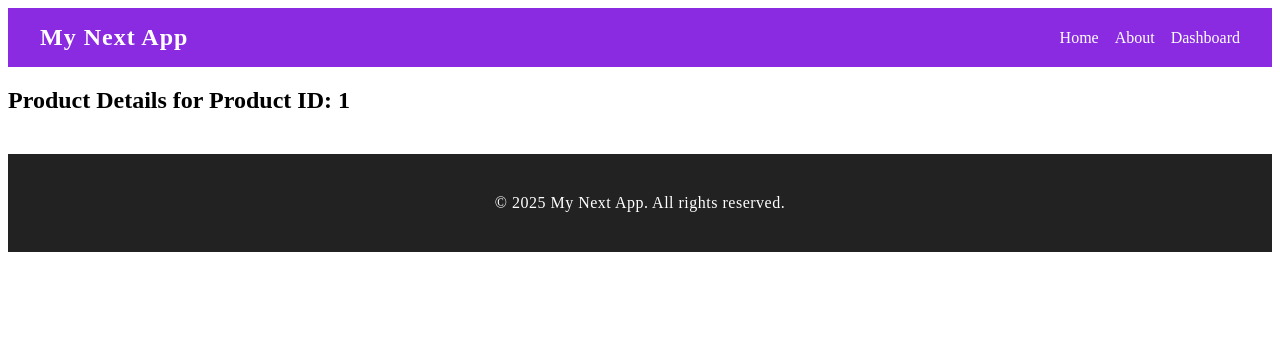
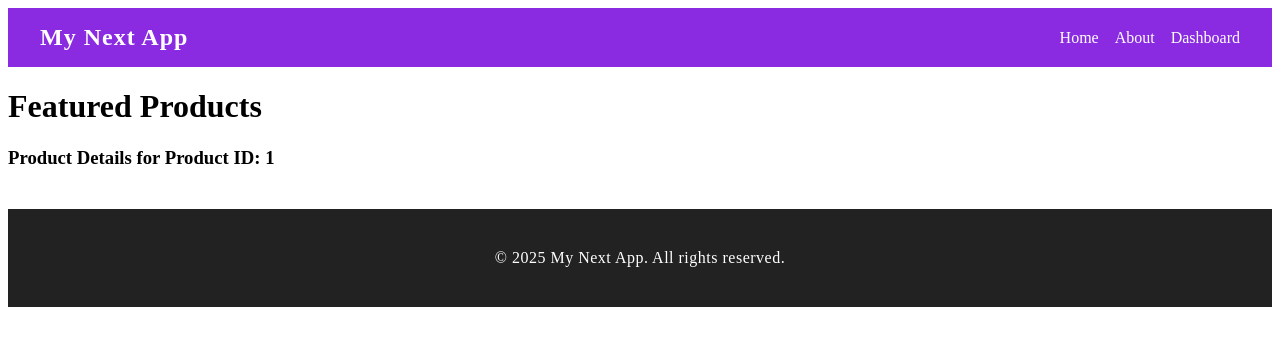
Before and after one commit to vishu938-archive/NextJs, a Next.js app: page /products/1 in a window 1280 px wide. Shown: the top 346 px of the page. Built offline with nearby package versions, Linux system fonts and the light colour scheme.

Commit message:
Nested Layouts in folders and subfolders

```diff
--- a/src/app/layout.js
+++ b/src/app/layout.js
@@ -20,6 +20,6 @@ export default function RootLayout({ children }) {
 
 // Layout file automatically gets created when we run the app, even though if deleted because its mandatory
 
-// page.js file present in the app folder becomes a children when layout.js renders.
+// page.js file present in the app folder becomes a children when layout.js renders. whichever the page route it is, that particular component will render as children.
 
 // The nearest page.js file within the same directory as this layout.js will be rendered as the children prop. If there are multiple page.js files in nested folders, each layout.js only wraps the page.js in its own directory or subdirectories.
--- /dev/null
+++ b/src/app/products/[productId]/layout.js
@@ -0,0 +1,14 @@
+const ProductDetailsLayout = ({children}) => {
+  return (
+    <div>
+      <h1>Featured Products </h1>
+      {children}
+    </div>
+  );
+};
+
+export default ProductDetailsLayout;
+
+// here children refers to ProductIdDetails page component and ProductDetailsLayout will be the childrent of RootLayout
+
+// The nearest page.js file within the same directory will be rendered as the children prop in the layout.js. If there are multiple page.js files in nested folders, each layout.js only wraps the page.js in its own directory or subdirectories.
--- a/src/app/products/[productId]/page.js
+++ b/src/app/products/[productId]/page.js
@@ -10,7 +10,7 @@ const ProductIdDetails = async ({ params }) => {
 
   return (
     <div>
-      <h2>Product Details for Product ID: {productId}</h2>
+      <h3>Product Details for Product ID: {productId}</h3>
     </div>
   );
 };
```
